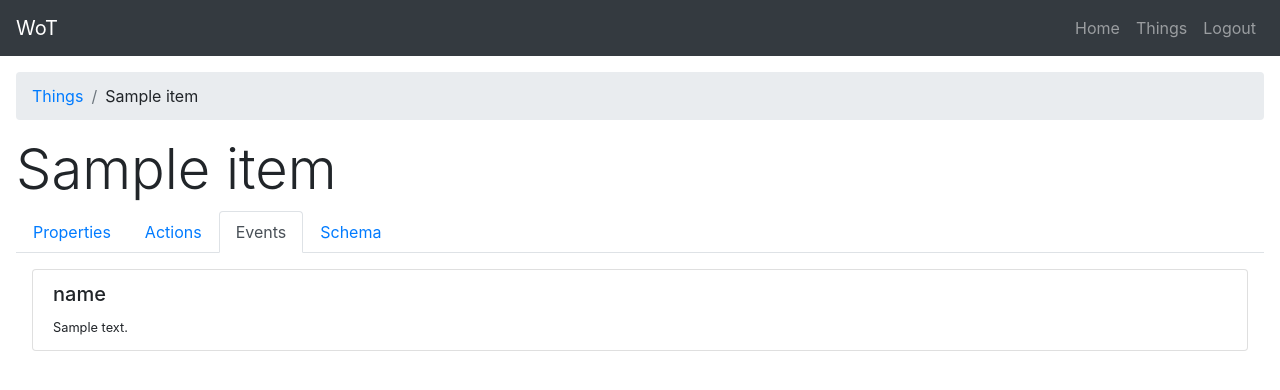
After one commit to danmharris/WoT-Client, a Django app: page /things/1/events in a window 1280 px wide. The commit adds this page. Shown: the top 390 px of the page. Run offline with Django 3.2, Linux system fonts and the light colour scheme; tables that the repository leaves empty hold one stand-in row (values such as "Sample post"); a database or web service that is not in the repository returns one stand-in record (values such as "Sample title"); data that the repository does not hold is empty; some libraries are stand-ins or nearby versions.

Commit message:
Add thing events and schema page
Similar approach to other two pages, however schema pretty prints
the raw JSON returned from the server.

```diff
--- a/src/wotclient/templates/wotclient/layout/thing.html
+++ b/src/wotclient/templates/wotclient/layout/thing.html
@@ -16,10 +16,10 @@
             <a class="nav-link  {% if tab == 'actions' %}active{% endif %}" href="{% url 'thing_single_actions' uuid %}">Actions</a>
         </li>
         <li class="nav-item">
-            <a class="nav-link  {% if tab == 'events' %}active{% endif %}" href="#">Events</a>
+            <a class="nav-link  {% if tab == 'events' %}active{% endif %}" href="{% url 'thing_single_events' uuid %}">Events</a>
         </li>
         <li class="nav-item">
-            <a class="nav-link  {% if tab == 'schema' %}active{% endif %}" href="#">Schema</a>
+            <a class="nav-link  {% if tab == 'schema' %}active{% endif %}" href="{% url 'thing_single_schema' uuid %}">Schema</a>
         </li>
     </ul>
     <div class="p-3">
--- /dev/null
+++ b/src/wotclient/templates/wotclient/thing/events.html
@@ -0,0 +1,12 @@
+{% extends 'wotclient/layout/thing.html' %}
+
+{% block 'thing_content' %}
+    <div class="list-group">
+        {% for k,v in events.items %}
+            <div class="list-group-item">
+                <h5>{{k}}</h5>
+                <small>{{ v.description }}</small>
+            </div>
+        {% endfor %}
+    </div>
+{% endblock %}
--- a/src/wotclient/urls.py
+++ b/src/wotclient/urls.py
@@ -6,5 +6,7 @@ urlpatterns = [
     path('', views.index, name='home'),
     path('things', views.thing_list, name='thing_list'),
     path('things/<thing_id>', views.thing_single_properties, name='thing_single_properties'),
-    path('things/<thing_id>/actions', views.thing_single_actions, name='thing_single_actions')
+    path('things/<thing_id>/actions', views.thing_single_actions, name='thing_single_actions'),
+    path('things/<thing_id>/events', views.thing_single_events, name='thing_single_events'),
+    path('things/<thing_id>/schema', views.thing_single_schema, name='thing_single_schema'),
 ]
--- a/src/wotclient/views.py
+++ b/src/wotclient/views.py
@@ -1,15 +1,14 @@
 from django.shortcuts import render
 from django.http import HttpResponse, Http404
 import requests
+import json
 
-# Create your views here.
+#TODO: Add handler for if thing directory is offline
 
 def index(request):
     return render(request, 'wotclient/index.html')
 
 def thing_list(request):
-    #TODO: Make request to thing directory and parse results to get name and ID
-
     response = requests.get('http://localhost:5002/things')
     context = {
         'things': response.json(),
@@ -55,3 +54,33 @@ def thing_single_actions(request, thing_id):
         'actions': actions_response,
     }
     return render(request, 'wotclient/thing/actions.html', context)
+
+def thing_single_events(request, thing_id):
+    thing = get_thing_or_404(thing_id)
+    events_response = requests.get('http://localhost:5002/things/{}/events'.format(thing_id)).json()
+    context = {
+        'tab': 'events',
+        'uuid': thing_id,
+        'thing': thing,
+        'events': events_response,
+    }
+    return render(request, 'wotclient/thing/events.html', context)
+
+def thing_single_schema(request, thing_id):
+    thing = get_thing_or_404(thing_id)
+
+    # TODO: Add /all interactions to thing directory to reduce request count
+    properties = requests.get('http://localhost:5002/things/{}/properties'.format(thing_id)).json()
+    actions = requests.get('http://localhost:5002/things/{}/actions'.format(thing_id)).json()
+    events = requests.get('http://localhost:5002/things/{}/events'.format(thing_id)).json()
+
+    context = {
+        'tab': 'schema',
+        'uuid': thing_id,
+        'thing': thing,
+        'thing_pretty': json.dumps(thing, indent=4),
+        'properties_pretty': json.dumps(properties, indent=4),
+        'actions_pretty': json.dumps(actions, indent=4),
+        'events_pretty': json.dumps(events, indent=4),
+    }
+    return render(request, 'wotclient/thing/schema.html', context)
```
Also changed, not shown: src/wotclient/templates/wotclient/thing/schema.html (added, +31 -0 lines).
